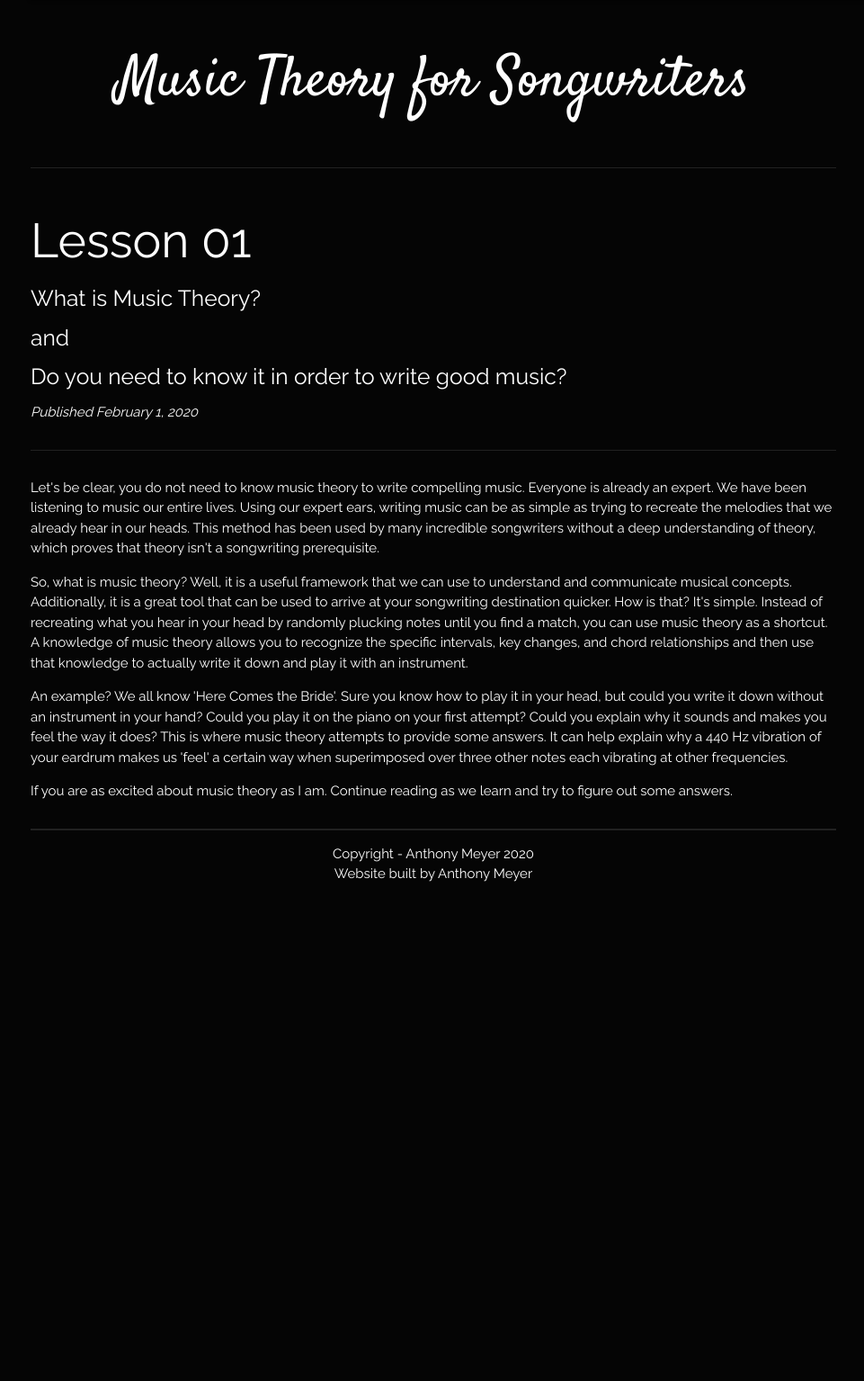
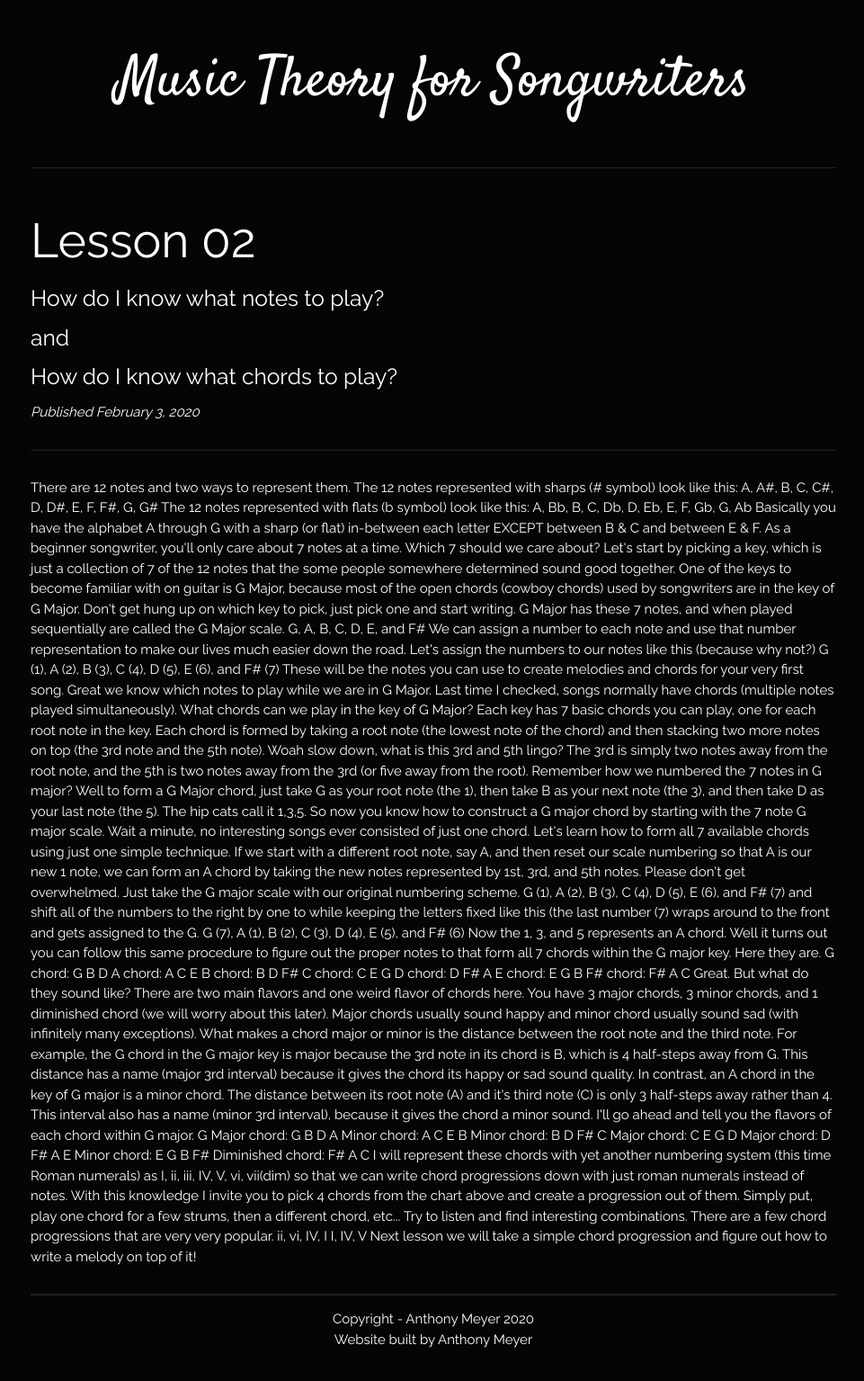
Before and after one commit to anthonyguitar/website, a Django app: page /musictheory_two in a window 1280 px wide. Shown: the part 64-1599 px from the top of the page at 90% size, without its empty margins (158-1119 px from the left). Before the commit the page ends 1044 px from the top, so only its background shows below. Run offline with Django 3.2, Linux system fonts and the light colour scheme; some libraries are stand-ins or nearby versions.

Commit message:
Basic template for music theory 2 uploaded

```diff
--- a/mainapp/templates/mainapp/musictheory_two.html
+++ b/mainapp/templates/mainapp/musictheory_two.html
@@ -24,12 +24,12 @@
             <div class='divider grey darken-4'></div>
             <div class='section'>
                 <div id='row'>
-                    <h2>Lesson 01</h2>
-                    <h5>What is Music Theory?</h5>
+                    <h2>Lesson 02</h2>
+                    <h5>How do I know what notes to play?</h5>
                     <h5>and</h5>
-                    <h5>Do you need to know it in order to write good music?</h5>
+                    <h5>How do I know what chords to play?</h5>
                     <p>
-                        <i>Published February 1, 2020</i>
+                        <i>Published February 3, 2020</i>
                     </p>
                 </div>
 
@@ -49,47 +49,86 @@
                     <!-- main col of this row -->
                     <div class='col s12 m12 l12'>
                         <p>
-                            Let's be clear, you do not need to know music
-                            theory to write compelling music. Everyone is
-                            already an expert. We have been listening to music
-                            our entire lives. Using our expert ears, writing
-                            music can be as simple as trying to recreate the
-                            melodies that we already hear in our heads. This
-                            method has been used by many incredible songwriters
-                            without a deep understanding of theory, which
-                            proves that theory isn't a songwriting
-                            prerequisite.
-                        </p>
-                        <p>
-                            So, what is music theory? Well, it is a useful
-                            framework that we can use to understand and
-                            communicate musical concepts. Additionally, it is a
-                            great tool that can be used to arrive at your
-                            songwriting destination quicker. How is that?
-                            It's simple. Instead of recreating what you hear
-                            in your head by randomly plucking notes until
-                            you find a match, you can use music theory as a
-                            shortcut. A knowledge of music theory allows you
-                            to recognize the specific intervals, key changes,
-                            and chord relationships and then use that knowledge
-                            to actually write it down and play it with an
-                            instrument.
-                        </p>
-                        <p>
-                            An example? We all know 'Here Comes the Bride'. Sure
-                            you know how to play it in your head, but could you
-                            write it down without an instrument in your hand?
-                            Could you play it on the piano on your first attempt?
-                            Could you explain why it sounds and makes you feel
-                            the way it does? This is where music theory attempts
-                            to provide some answers. It can help explain why a
-                            440 Hz vibration of your eardrum makes us 'feel' a
-                            certain way when superimposed over three other notes
-                            each vibrating at other frequencies.
-                        </p>
-                        <p>
-                            If you are as excited about music theory as I am. Continue
-                            reading as we learn and try to figure out some answers.
+                                There are 12 notes and two ways to represent them.
+
+                                The 12 notes represented with sharps (# symbol) look like this:
+
+                                A, A#, B, C, C#, D, D#, E, F, F#, G, G#
+
+                                The 12 notes represented with flats (b symbol) look like this:
+
+                                A, Bb, B, C, Db, D, Eb, E, F, Gb, G, Ab
+
+                                Basically you have the alphabet A through G with a sharp (or flat) in-between each letter EXCEPT between B & C and between E & F.
+
+                                As a beginner songwriter, you'll only care about 7 notes at a time. Which 7 should we care about? Let's start by picking a key, which is just a collection of 7 of the 12 notes that the some people somewhere determined sound good together. One of the keys to become familiar with on guitar is G Major, because most of the open chords (cowboy chords) used by songwriters are in the key of G Major. Don't get hung up on which key to pick, just pick one and start writing.
+
+                                G Major has these 7 notes, and when played sequentially are called the G Major scale.
+
+                                G, A, B, C, D, E, and F#
+
+                                We can assign a number to each note and use that number representation to make our lives much easier down the road. Let's assign the numbers to our notes like this (because why not?)
+
+                                G (1), A (2), B (3), C (4), D (5), E (6), and F# (7)
+
+                                These will be the notes you can use to create melodies and chords for your very first song.
+
+                                Great we know which notes to play while we are in G Major. Last time I checked, songs normally have chords (multiple notes played simultaneously). What chords can we play in the key of G Major?
+
+                                Each key has 7 basic chords you can play, one for each root note in the key. Each chord is formed by taking a root note (the lowest note of the chord) and then stacking two more notes on top (the 3rd note and the 5th note).
+
+                                Woah slow down, what is this 3rd and 5th lingo? The 3rd is simply two notes away from the root note, and the 5th is two notes away from the 3rd (or five away from the root). Remember how we numbered the 7 notes in G major? Well to form a G Major chord, just take G as your root note (the 1), then take B as your next note (the 3), and then take D as your last note (the 5). The hip cats call it 1,3,5.
+
+                                So now you know how to construct a G major chord by starting with the 7 note G major scale. Wait a minute, no interesting songs ever consisted of just one chord. Let's learn how to form all 7 available chords using just one simple technique.
+
+                                If we start with a different root note, say A, and then reset our scale numbering so that A is our new 1 note, we can form an A chord by taking the new notes represented by 1st, 3rd, and 5th notes.
+
+                                Please don't get overwhelmed. Just take the G major scale with our original numbering scheme.
+
+                                G (1), A (2), B (3), C (4), D (5), E (6), and F# (7)
+
+                                and shift all of the numbers to the right by one to while keeping the letters fixed like this (the last number (7) wraps around to the front and gets assigned to the G.
+
+                                G (7), A (1), B (2), C (3), D (4), E (5), and F# (6)
+
+                                Now the 1, 3, and 5 represents an A chord.
+
+                                Well it turns out you can follow this same procedure to figure out the proper notes to that form all 7 chords within the G major key. Here they are.
+
+                                G chord: G B D
+                                A chord: A C E
+                                B chord: B D F#
+                                C chord: C E G
+                                D chord: D F# A
+                                E chord: E G B
+                                F# chord: F# A C
+
+                                Great. But what do they sound like? There are two main flavors and one weird flavor of chords here. You have 3 major chords, 3 minor chords, and 1 diminished chord (we will worry about this later). Major chords usually sound happy and minor chord usually sound sad (with infinitely many exceptions).
+
+                                What makes a chord major or minor is the distance between the root note and the third note. For example, the G chord in the G major key is major because the 3rd note in its chord is B, which is 4 half-steps away from G. This distance has a name (major 3rd interval) because it gives the chord its happy or sad sound quality.
+
+                                In contrast, an A chord in the key of G major is a minor chord. The distance between its root note (A) and it's third note (C) is only 3 half-steps away rather than 4. This interval also has a name (minor 3rd interval), because it gives the chord a minor sound.
+
+                                I'll go ahead and tell you the flavors of each chord within G major.
+
+                                G Major chord: G B D
+                                A Minor chord: A C E
+                                B Minor chord: B D F#
+                                C Major chord: C E G
+                                D Major chord: D F# A
+                                E Minor chord: E G B
+                                F# Diminished chord: F# A C
+
+                                I will represent these chords with yet another numbering system (this time Roman numerals) as I, ii, iii, IV, V, vi, vii(dim) so that we can write chord progressions down with just roman numerals instead of notes.
+
+                                With this knowledge I invite you to pick 4 chords from the chart above and create a progression out of them. Simply put, play one chord for a few strums, then a different chord, etc... Try to listen and find interesting combinations.
+
+                                There are a few chord progressions that are very very popular.
+
+                                ii, vi, IV, I
+                                I, IV, V
+
+                                Next lesson we will take a simple chord progression and figure out how to write a melody on top of it!
                         </p>
                     </div>
                 </div>
```
